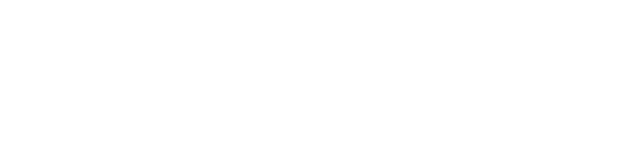
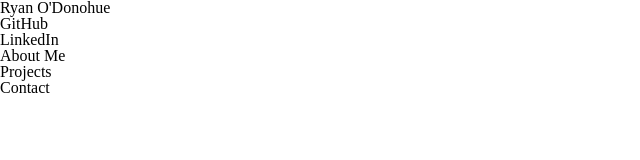
Before and after one commit to RyeBowTie/Ryan-ODonohue-Portfolio, a plain HTML site: page index.html in a window 1280 px wide. Shown: the whole page, without its empty margins (0-640 px from the left). Drawn offline with Linux system fonts and the light colour scheme.

Commit message:
created basic header with navigation links

```diff
--- a/index.html
+++ b/index.html
@@ -8,7 +8,16 @@
     </head>
     <body>
         <header>
-
+            <h1>Ryan O'Donohue</h1>
+            <nav>
+                <ul>
+                    <li>GitHub</li>
+                    <li>LinkedIn</li>
+                    <li>About Me</li>
+                    <li>Projects</li>
+                    <li>Contact</li>
+                </ul>
+            </nav>
         </header>
         <main>
 
```
